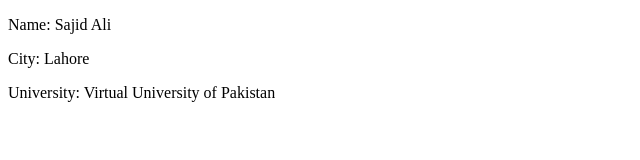
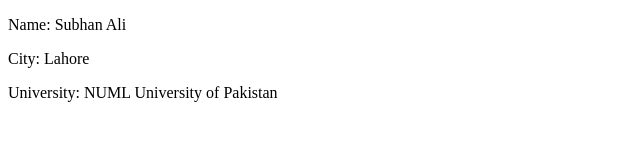
Before and after one commit to sajid1661/Practice, a plain HTML site: page index.html in a window 1280 px wide. Shown: the full height of the page, 0-640 px from the left. Drawn offline with Linux system fonts and the light colour scheme.

```diff
--- a/index.html
+++ b/index.html
@@ -7,9 +7,9 @@
 </head>
 <body>
         <div>
-            <p>Name: Sajid Ali</p>
+            <p>Name: Subhan Ali</p>
             <p>City: Lahore</p>
-            <p>University: Virtual University of Pakistan</p>
+            <p>University: NUML University of Pakistan</p>
         </div>
 </body>
 </html>
```
